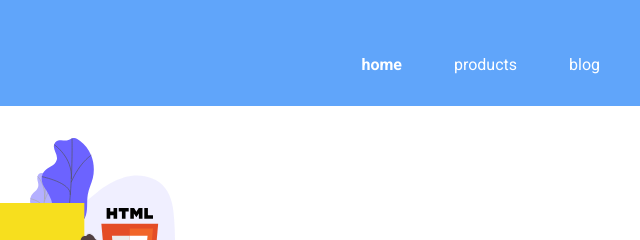
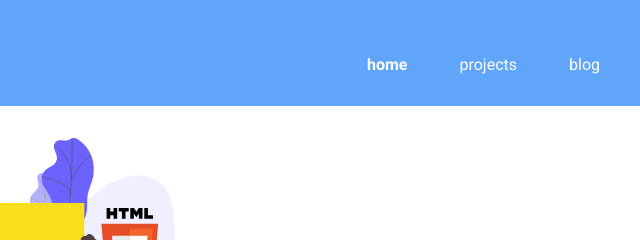
Before and after one commit to palash23jain/portfolio-site, a plain HTML site: page index.html in a window 1280 px wide. Shown: the top 240 px of the page, 640-1280 px from the left. Drawn offline with Linux system fonts and the light colour scheme.

Commit message:
projects link added, blog and project added in header

```diff
--- a/index.html
+++ b/index.html
@@ -15,7 +15,7 @@
                 <a class="link link-active" href="/">home</a>
             </li>
             <li class="list-item-inline">
-                <a class="link" href="projects.html">products</a>
+                <a class="link" href="projects.html">projects</a>
             </li>
             <li class="list-item-inline">
                 <a class="link" href="/">blog</a>
```
